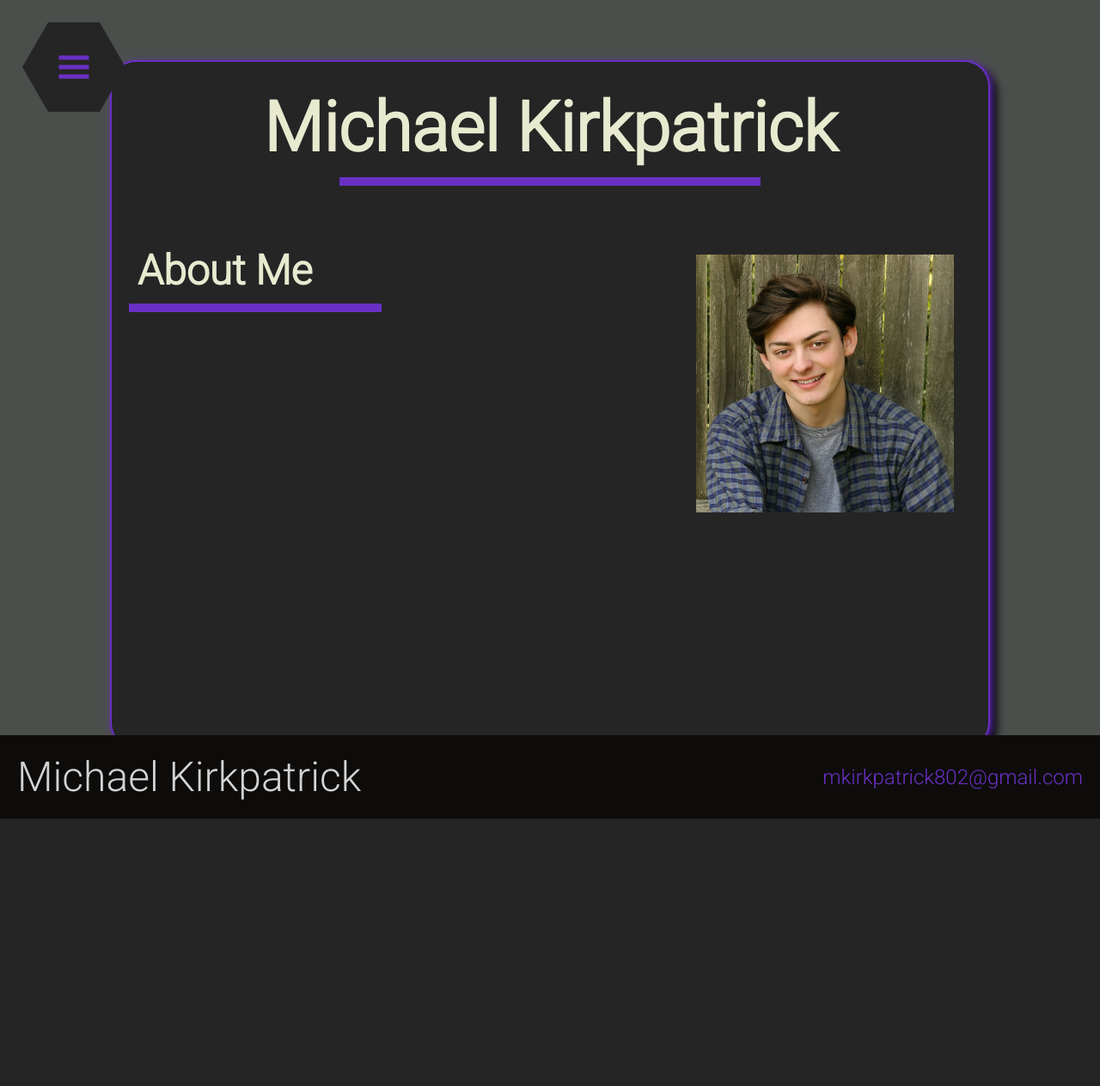
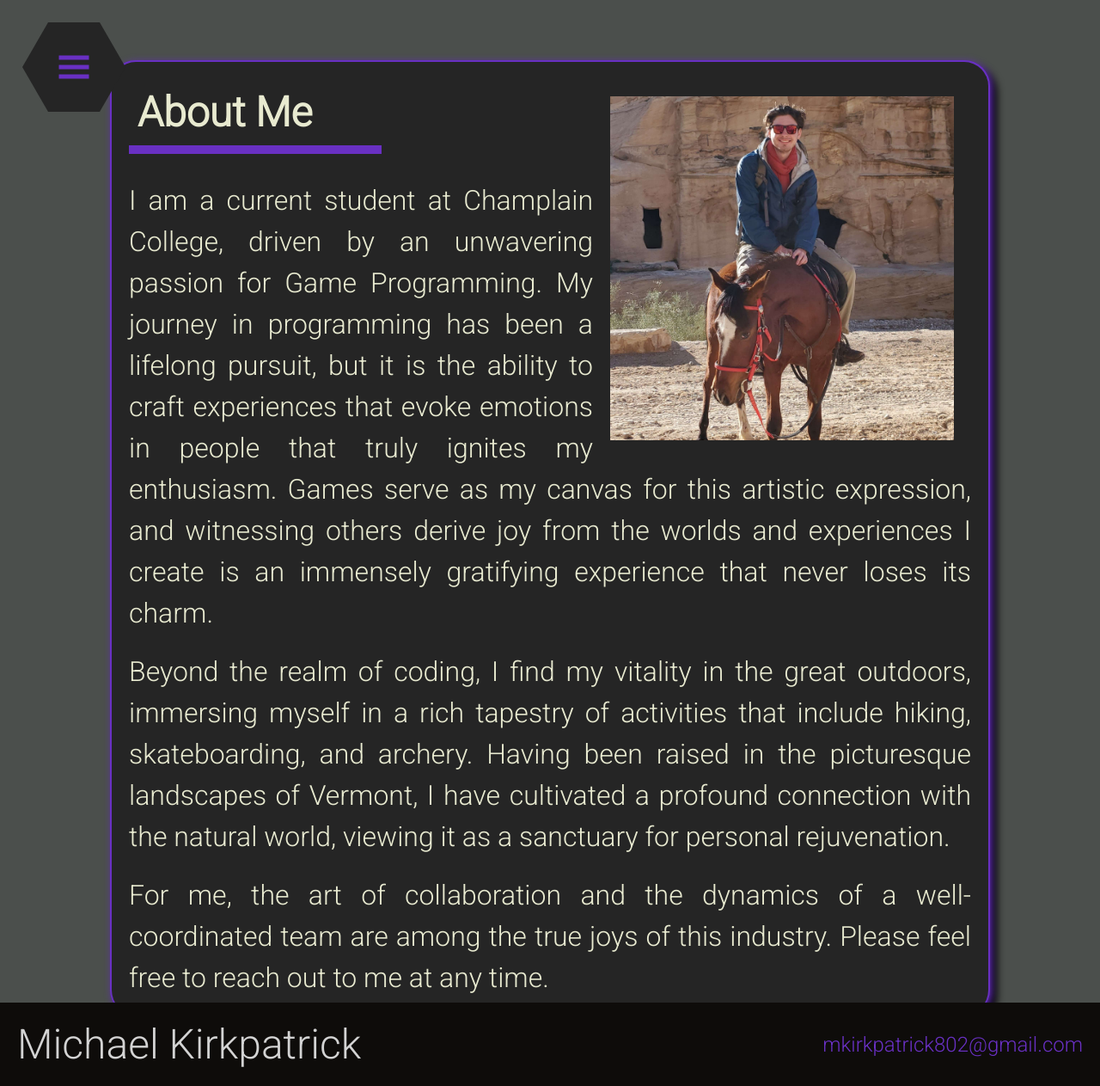
Before and after one commit to mkirkpatrick802/mkirkpatrick802.github.io, a PHP site: page /AboutMe.html in a window 1280 px wide. Shown: the whole page at 86% size. Before the commit the page ends 952 px from the top, so only its background shows below. Run offline with PHP 8.4, Linux system fonts and the light colour scheme.

Commit message:
About me Updates

```diff
--- a/AboutMe.html
+++ b/AboutMe.html
@@ -43,15 +43,27 @@
     <div class="Top"></div>
     <div class="container">
       <header>
-        <h1>Michael Kirkpatrick</h1>
-        <div class="underline"></div>
       </header>
       <main>
         <img src="img/Headshot.jpg" alt="MKirkpatrick" class="Photo">
         <h2>About Me</h2>
         <div class="underline2"></div>
         <div class="Text">
-          <p></p>
+          <p>
+            I am a current student at Champlain College, driven by an unwavering passion for Game Programming.
+            My journey in programming has been a lifelong pursuit, but it is the ability to craft experiences that evoke emotions in people that truly ignites my enthusiasm.
+            Games serve as my canvas for this artistic expression, and witnessing others derive joy from the worlds and experiences I create is an immensely gratifying experience that never loses its charm.
+          </p>
+          <div class="space"></div>
+          <p>
+            Beyond the realm of coding, I find my vitality in the great outdoors, immersing myself in a rich tapestry of activities that include hiking, skateboarding, and archery.
+            Having been raised in the picturesque landscapes of Vermont, I have cultivated a profound connection with the natural world, viewing it as a sanctuary for personal rejuvenation.
+          </p>
+          <div class="space"></div>
+          <p>
+            For me, the art of collaboration and the dynamics of a well-coordinated team are among the true joys of this industry.
+            Please feel free to reach out to me at any time.
+          </p>
         </div>
       </main>
     </div>
--- a/css/AboutMe.css
+++ b/css/AboutMe.css
@@ -4,13 +4,18 @@
   height: 10px;
   background-color: #6930c3;
   width: 30%;
-  margin-bottom: 60px;
+  margin-bottom: 30px;
 }
 .Photo{
   max-width: 100%;
   height: auto;
-  width: 300px;
+  width: 400px;
   margin: 20px;
   float: right;
   margin-bottom: 0;
 }
+
+.space{
+  width: auto;
+  height: 20px;
+}
```
Also changed, not shown: img/Headshot.jpg.
